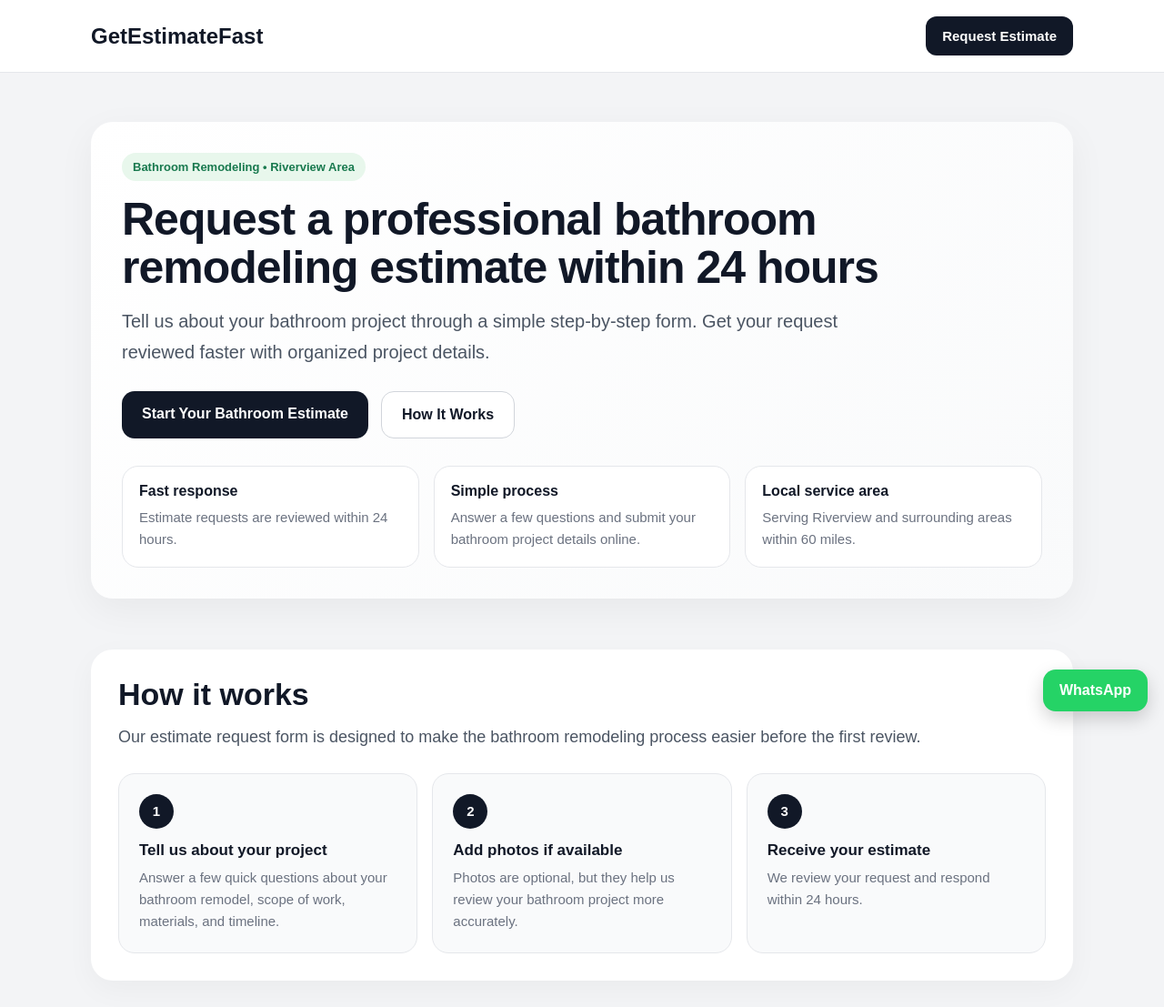
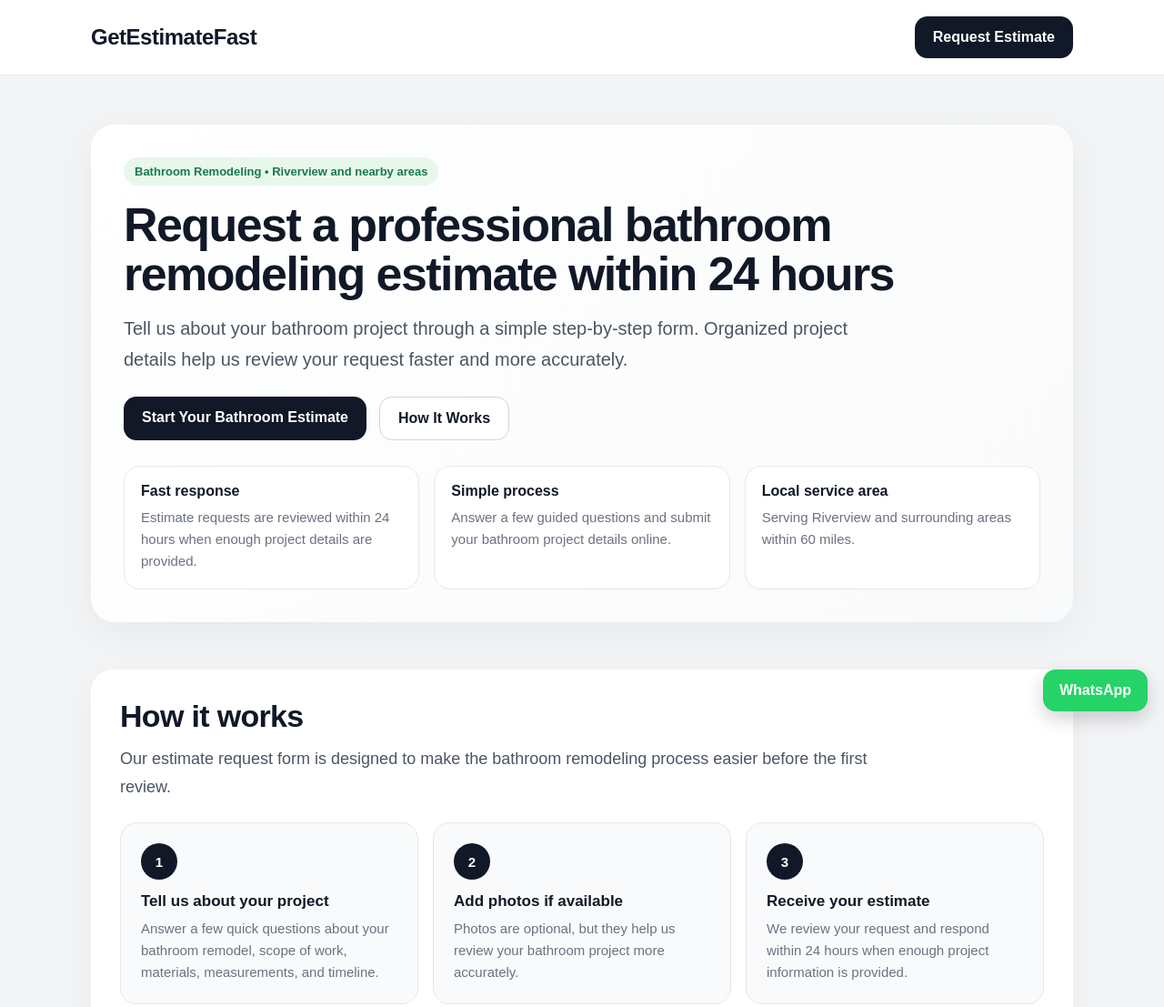
Before and after one commit to getestimatefast/getestimatefast, a plain HTML site: page index.html in a window 1280 px wide. Shown: the top 1107 px of the page at 91% size. Drawn offline with Linux system fonts and the light colour scheme.

Commit message:
Update index.html

```diff
--- a/index.html
+++ b/index.html
@@ -4,7 +4,10 @@
   <meta charset="UTF-8" />
   <meta name="viewport" content="width=device-width, initial-scale=1.0" />
   <title>GetEstimateFast | Bathroom Remodeling Estimates</title>
-  <meta name="description" content="Request a professional bathroom remodeling estimate within 24 hours in Riverview and surrounding areas." />
+  <meta
+    name="description"
+    content="Request a professional bathroom remodeling estimate within 24 hours in Riverview and surrounding areas."
+  />
   <style>
     * {
       box-sizing: border-box;
@@ -24,37 +27,63 @@
     }
 
     .header {
-      background: #ffffff;
-      border-bottom: 1px solid #e5e7eb;
       position: sticky;
       top: 0;
-      z-index: 50;
+      z-index: 100;
+      background: rgba(255,255,255,0.96);
+      backdrop-filter: blur(8px);
+      border-bottom: 1px solid #e5e7eb;
     }
 
     .header-inner {
       display: flex;
+      align-items: center;
       justify-content: space-between;
-      align-items: center;
       gap: 16px;
       padding: 18px 0;
     }
 
     .brand {
+      text-decoration: none;
+      color: #111827;
       font-size: 24px;
       font-weight: 800;
-      color: #111827;
-      text-decoration: none;
+      letter-spacing: -0.02em;
     }
 
-    .header-btn {
+    .header-btn,
+    .primary-btn,
+    .secondary-btn,
+    .cta-btn,
+    .wa-float {
+      text-decoration: none;
+      font-weight: 800;
+      border-radius: 14px;
+      transition: 0.2s ease;
+    }
+
+    .header-btn,
+    .primary-btn {
+      background: #111827;
+      color: #fff;
       display: inline-block;
-      background: #111827;
-      color: white;
-      text-decoration: none;
-      padding: 13px 18px;
-      border-radius: 12px;
-      font-weight: 700;
-      font-size: 15px;
+      padding: 14px 20px;
+    }
+
+    .secondary-btn {
+      background: #fff;
+      color: #111827;
+      border: 1px solid #d1d5db;
+      display: inline-block;
+      padding: 14px 20px;
+    }
+
+    .header-btn:hover,
+    .primary-btn:hover,
+    .secondary-btn:hover,
+    .cta-btn:hover,
+    .wa-float:hover {
+      opacity: 0.95;
     }
 
     .hero {
@@ -63,8 +92,8 @@
 
     .hero-card {
       background: linear-gradient(135deg, #ffffff 0%, #f9fafb 100%);
-      border-radius: 24px;
-      padding: 34px;
+      border-radius: 26px;
+      padding: 36px;
       box-shadow: 0 12px 40px rgba(0,0,0,0.05);
     }
 
@@ -81,93 +110,62 @@
 
     h1 {
       margin: 0 0 16px;
-      font-size: 50px;
-      line-height: 1.05;
-      letter-spacing: -0.02em;
+      font-size: 52px;
+      line-height: 1.04;
+      letter-spacing: -0.03em;
+      max-width: 860px;
     }
 
     .hero-text {
-      max-width: 800px;
+      max-width: 820px;
       font-size: 20px;
       line-height: 1.7;
       color: #4b5563;
-      margin: 0 0 26px;
+      margin: 0 0 24px;
     }
 
     .hero-actions {
       display: flex;
       flex-wrap: wrap;
       gap: 14px;
-      margin-bottom: 30px;
+      margin-bottom: 28px;
     }
 
-    .primary-btn,
-    .secondary-btn,
-    .cta-btn,
-    .wa-float {
-      text-decoration: none;
-      font-weight: 800;
-      border-radius: 14px;
-      transition: 0.2s ease;
-    }
-
-    .primary-btn {
-      background: #111827;
-      color: white;
-      padding: 16px 22px;
-      display: inline-block;
-    }
-
-    .secondary-btn {
-      background: white;
-      color: #111827;
-      border: 1px solid #d1d5db;
-      padding: 16px 22px;
-      display: inline-block;
-    }
-
-    .primary-btn:hover,
-    .secondary-btn:hover,
-    .cta-btn:hover,
-    .header-btn:hover,
-    .wa-float:hover {
-      opacity: 0.94;
-    }
-
-    .info-grid {
+    .hero-grid {
       display: grid;
       grid-template-columns: repeat(3, 1fr);
       gap: 16px;
-      margin-top: 8px;
+      margin-top: 10px;
     }
 
-    .info-card {
-      background: white;
+    .hero-info {
+      background: #fff;
       border: 1px solid #e5e7eb;
       border-radius: 18px;
       padding: 18px;
     }
 
-    .info-card strong {
+    .hero-info strong {
       display: block;
       margin-bottom: 8px;
       font-size: 16px;
     }
 
-    .info-card span {
+    .hero-info span {
+      display: block;
+      color: #6b7280;
       font-size: 15px;
       line-height: 1.6;
-      color: #6b7280;
     }
 
     .section {
-      padding: 28px 0;
+      padding: 24px 0;
     }
 
     .section-card {
-      background: white;
+      background: #fff;
       border-radius: 24px;
-      padding: 30px;
+      padding: 32px;
       box-shadow: 0 10px 32px rgba(0,0,0,0.04);
     }
 
@@ -175,13 +173,15 @@
       margin: 0 0 12px;
       font-size: 34px;
       line-height: 1.15;
+      letter-spacing: -0.02em;
     }
 
     .section-text {
       margin: 0;
+      color: #4b5563;
       font-size: 18px;
       line-height: 1.7;
-      color: #4b5563;
+      max-width: 860px;
     }
 
     .steps-grid {
@@ -199,17 +199,17 @@
     }
 
     .step-number {
-      width: 38px;
-      height: 38px;
+      width: 40px;
+      height: 40px;
       border-radius: 999px;
       background: #111827;
-      color: white;
+      color: #fff;
       display: flex;
       align-items: center;
       justify-content: center;
       font-weight: 800;
+      font-size: 15px;
       margin-bottom: 14px;
-      font-size: 15px;
     }
 
     .step-card strong {
@@ -219,27 +219,26 @@
     }
 
     .step-card span {
+      color: #6b7280;
       font-size: 15px;
       line-height: 1.6;
-      color: #6b7280;
     }
 
-    .feature-grid {
+    .split-grid {
       display: grid;
-      grid-template-columns: 1.15fr 0.85fr;
+      grid-template-columns: 1.1fr 0.9fr;
       gap: 18px;
-      margin-top: 18px;
+      margin-top: 10px;
     }
 
     .feature-box,
-    .visit-box,
-    .cta-box {
+    .visit-box {
       border-radius: 22px;
-      padding: 26px;
+      padding: 28px;
     }
 
     .feature-box {
-      background: #ffffff;
+      background: #fff;
       border: 1px solid #e5e7eb;
     }
 
@@ -250,54 +249,57 @@
     }
 
     .feature-box p,
-    .visit-box p,
-    .cta-box p {
+    .visit-box p {
       margin: 0;
       font-size: 17px;
       line-height: 1.7;
     }
 
     .cta-section {
-      padding: 18px 0 46px;
+      padding: 18px 0 48px;
     }
 
     .cta-box {
       background: #111827;
-      color: white;
+      color: #fff;
+      border-radius: 26px;
       text-align: center;
+      padding: 34px;
       box-shadow: 0 12px 40px rgba(17,24,39,0.18);
     }
 
     .cta-box h2 {
+      color: #fff;
       margin-bottom: 14px;
-      color: white;
     }
 
     .cta-box p {
+      margin: 0 auto 22px;
       max-width: 760px;
-      margin: 0 auto 22px;
       color: #d1d5db;
+      font-size: 18px;
+      line-height: 1.7;
     }
 
     .cta-btn {
       display: inline-block;
-      background: white;
+      background: #fff;
       color: #111827;
       padding: 16px 22px;
     }
 
     .disclaimer {
       margin-top: 20px;
+      color: #d1d5db;
       font-size: 13px;
       line-height: 1.7;
-      color: #d1d5db;
     }
 
     .footer {
-      padding: 24px 0 40px;
+      text-align: center;
       color: #6b7280;
       font-size: 14px;
-      text-align: center;
+      padding: 24px 0 40px;
     }
 
     .wa-float {
@@ -305,35 +307,39 @@
       right: 18px;
       bottom: 18px;
       background: #25d366;
-      color: white;
+      color: #fff;
       padding: 14px 18px;
       display: inline-block;
       box-shadow: 0 8px 20px rgba(0,0,0,0.18);
-      z-index: 80;
+      z-index: 90;
     }
 
-    @media (max-width: 900px) {
+    @media (max-width: 920px) {
       h1 {
-        font-size: 40px;
+        font-size: 42px;
       }
 
-      .info-grid,
+      .hero-grid,
       .steps-grid,
-      .feature-grid {
+      .split-grid {
         grid-template-columns: 1fr;
       }
     }
 
     @media (max-width: 640px) {
+      .header-inner {
+        flex-direction: column;
+        align-items: flex-start;
+      }
+
+      .hero {
+        padding-top: 28px;
+      }
+
       .hero-card,
       .section-card,
       .cta-box {
         padding: 22px;
-      }
-
-      .header-inner {
-        flex-direction: column;
-        align-items: flex-start;
       }
 
       h1 {
@@ -356,9 +362,9 @@
         flex-direction: column;
       }
 
+      .header-btn,
       .primary-btn,
       .secondary-btn,
-      .header-btn,
       .cta-btn {
         width: 100%;
         text-align: center;
@@ -367,7 +373,11 @@
   </style>
 </head>
 <body>
-  <a class="wa-float" href="https://wa.me/18135917560?text=Hello,%20I%20would%20like%20to%20request%20a%20bathroom%20remodeling%20estimate." target="_blank">
+  <a
+    class="wa-float"
+    href="https://wa.me/18135917560?text=Hello,%20I%20would%20like%20to%20request%20a%20bathroom%20remodeling%20estimate."
+    target="_blank"
+  >
     WhatsApp
   </a>
 
@@ -384,10 +394,10 @@
     <section class="hero">
       <div class="container">
         <div class="hero-card">
-          <div class="badge">Bathroom Remodeling • Riverview Area</div>
+          <div class="badge">Bathroom Remodeling • Riverview and nearby areas</div>
           <h1>Request a professional bathroom remodeling estimate within 24 hours</h1>
           <p class="hero-text">
-            Tell us about your bathroom project through a simple step-by-step form. Get your request reviewed faster with organized project details.
+            Tell us about your bathroom project through a simple step-by-step form. Organized project details help us review your request faster and more accurately.
           </p>
 
           <div class="hero-actions">
@@ -395,16 +405,16 @@
             <a class="secondary-btn" href="#how-it-works">How It Works</a>
           </div>
 
-          <div class="info-grid">
-            <div class="info-card">
+          <div class="hero-grid">
+            <div class="hero-info">
               <strong>Fast response</strong>
-              <span>Estimate requests are reviewed within 24 hours.</span>
+              <span>Estimate requests are reviewed within 24 hours when enough project details are provided.</span>
             </div>
-            <div class="info-card">
+            <div class="hero-info">
               <strong>Simple process</strong>
-              <span>Answer a few questions and submit your bathroom project details online.</span>
+              <span>Answer a few guided questions and submit your bathroom project details online.</span>
             </div>
-            <div class="info-card">
+            <div class="hero-info">
               <strong>Local service area</strong>
               <span>Serving Riverview and surrounding areas within 60 miles.</span>
             </div>
@@ -425,7 +435,7 @@
             <div class="step-card">
               <div class="step-number">1</div>
               <strong>Tell us about your project</strong>
-              <span>Answer a few quick questions about your bathroom remodel, scope of work, materials, and timeline.</span>
+              <span>Answer a few quick questions about your bathroom remodel, scope of work, materials, measurements, and timeline.</span>
             </div>
             <div class="step-card">
               <div class="step-number">2</div>
@@ -435,7 +445,7 @@
             <div class="step-card">
               <div class="step-number">3</div>
               <strong>Receive your estimate</strong>
-              <span>We review your request and respond within 24 hours.</span>
+              <span>We review your request and respond within 24 hours when enough project information is provided.</span>
             </div>
           </div>
         </div>
@@ -444,7 +454,7 @@
 
     <section class="section">
       <div class="container">
-        <div class="feature-grid">
+        <div class="split-grid">
           <div class="feature-box">
             <h2>Planning a bathroom remodel?</h2>
             <p>
```
